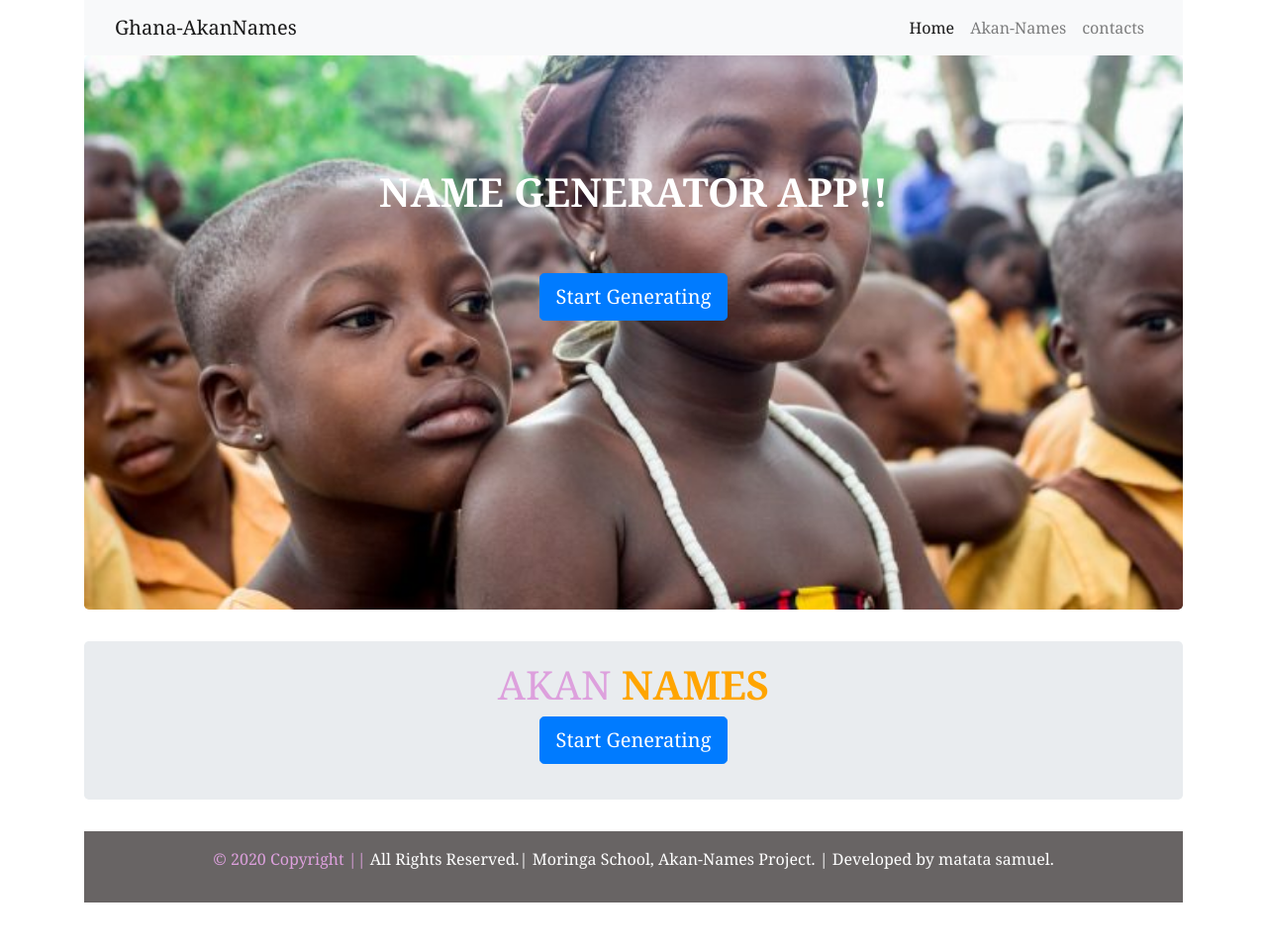
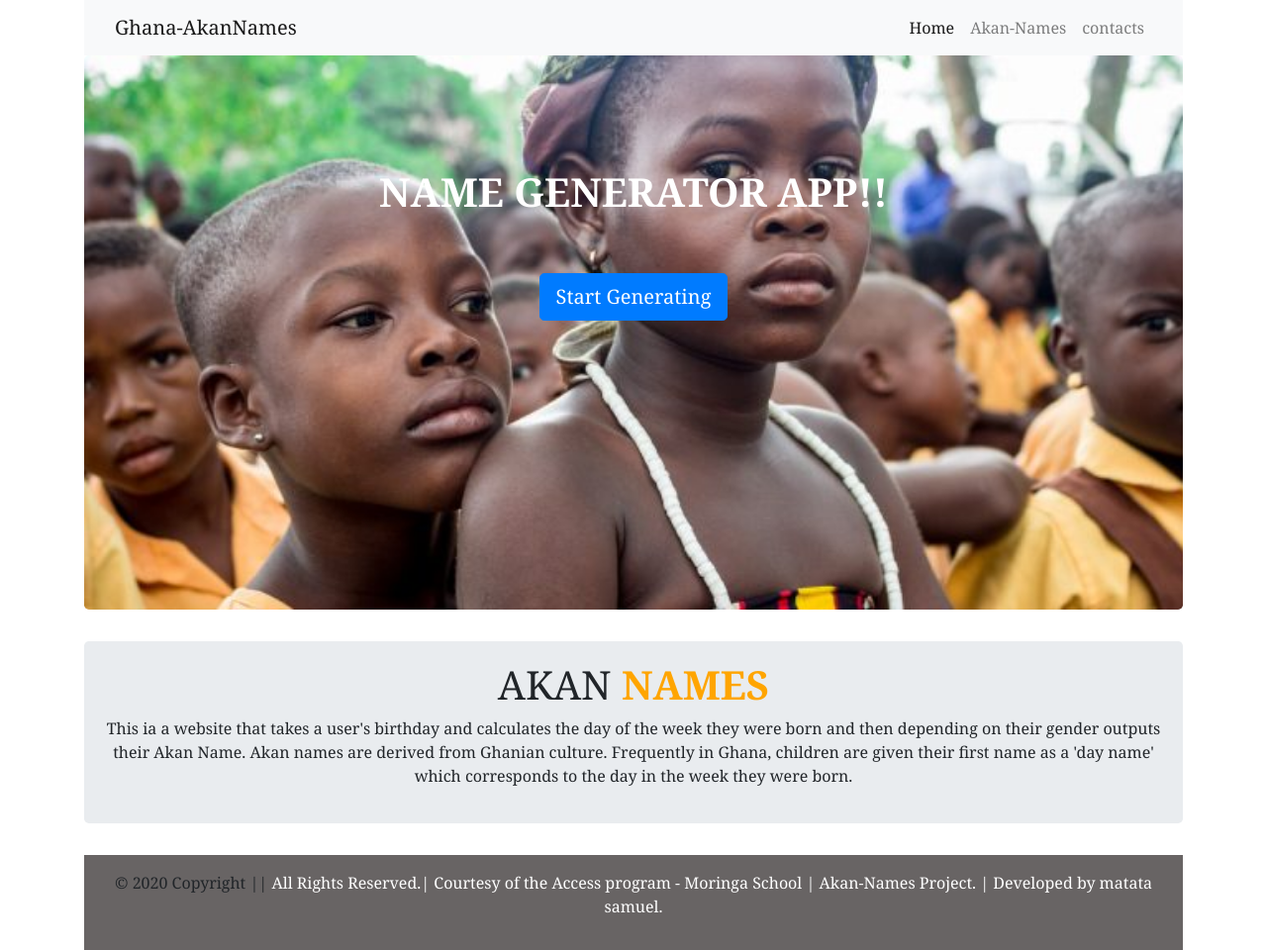
Before and after one commit to sam2020-4/AkanNameGenerator, a plain HTML site: page index.html in a window 1280 px wide. Shown: the whole page at 99% size. Before the commit the page ends 912 px from the top, so only its background shows below. Drawn offline with Linux system fonts and the light colour scheme.

Commit message:
added paragrgh on welcome section

```diff
--- a/css/styles.css
+++ b/css/styles.css
@@ -1,5 +1,5 @@
 body{
-    color: plum;
+    /* color: plum; */
     font-family: Cambria, Cochin, Georgia, Times, 'Times New Roman', serif;
 }
 .jumbotron{
--- a/index.html
+++ b/index.html
@@ -43,8 +43,8 @@
         <!-- welcome section // brief description of the website-->
         <div class="jumbotron welcome">
             <h1>AKAN <span>Names</span></h1>
-            <!-- <p>EJnjoy Our Work</p> -->
-            <p><a class="btn btn-primary btn-lg" href="#" role="button">Start Generating</a></p>
+            <p>This ia a website that takes a user's birthday and calculates the day of the week they were born and then depending on their gender outputs their Akan Name.
+                Akan names are derived from Ghanian culture. Frequently in Ghana, children are given their first name as a 'day name' which corresponds to the day in the week they were born.</p>
         </div>
 
 
@@ -59,7 +59,7 @@
         <footer class="page-footer font-small blue" id="footer">
             <!-- Copyright -->
             <div class="footer-copyright text-center py-3" id="Copyright" >© 2020 Copyright ||
-            <a href="#">All Rights Reserved.| Moringa School, Akan-Names Project. | Developed by matata samuel.</p></a>
+            <a href="#">All Rights Reserved.| Courtesy of the Access program - Moringa School | Akan-Names Project. | Developed by matata samuel.</p></a>
             </div>
             <!-- Copyright -->
         </footer>
```
